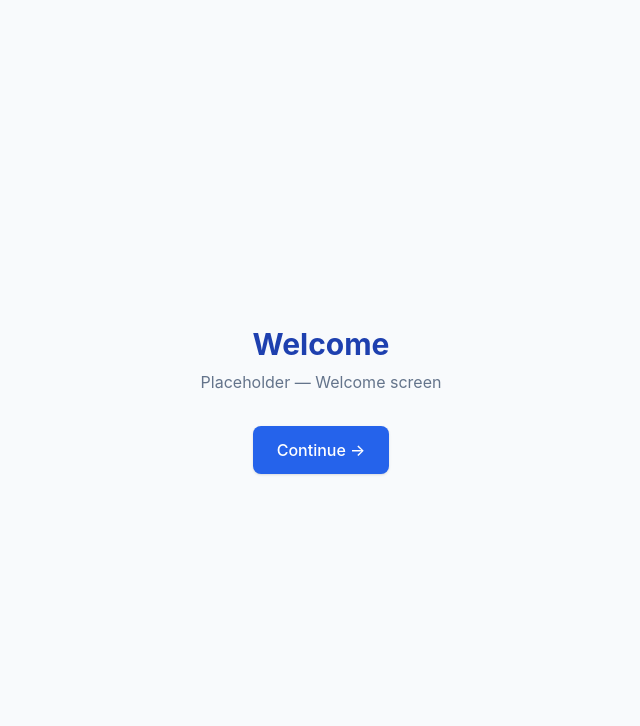
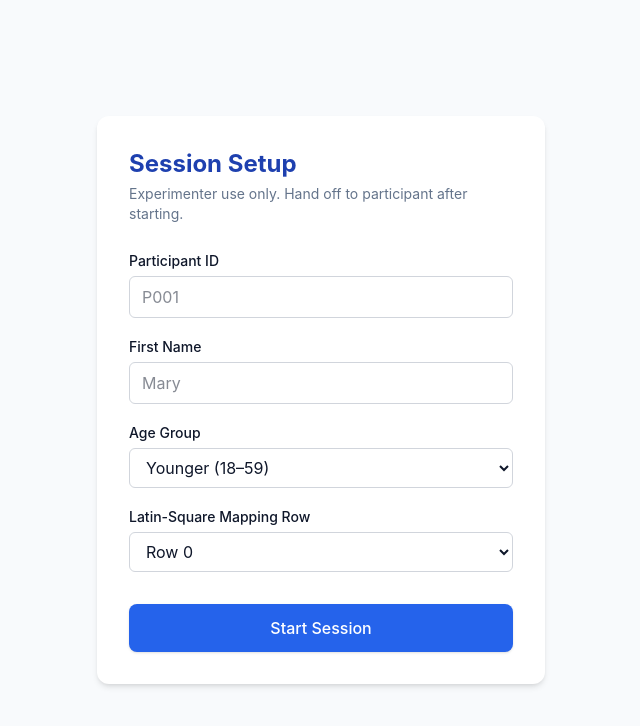
Before and after one commit to EmonRezaBD/MyChart-Lite, a React (Vite) app in the folder client/: page /setup in a window 1280 px wide. Before the commit this address led to /welcome. Shown: the top 726 px of the page, without its empty margins (319-959 px from the left). Built offline with nearby package versions, Linux system fonts and the light colour scheme.

Commit message:
feat: add participant context and session setup screen

```diff
--- a/client/src/App.jsx
+++ b/client/src/App.jsx
@@ -1,8 +1,10 @@
 // client/src/App.jsx
-// Purpose: Root component. Defines the participant's flow as routes.
+// Purpose: Root component. Routes + guards.
 
 import { BrowserRouter, Routes, Route, Navigate } from "react-router-dom";
+import { useParticipant } from "./context/ParticipantContext";
 
+import Setup from "./pages/Setup";
 import Welcome from "./pages/Welcome";
 import QRSync from "./pages/QRSync";
 import Synced from "./pages/Synced";
@@ -12,25 +14,78 @@ import Trial from "./pages/Trial";
 import Complete from "./pages/Complete";
 
 /**
- * Participant flow:
- *   /welcome → /qr → /synced → /instructions → /practice → /trial → /complete
- *
- * Root path "/" redirects to /welcome.
- * Any unknown path also falls back to /welcome (defensive default).
+ * Guard: routes other than /setup require a participant in context.
+ * If no participant is set, redirect to /setup.
  */
+function RequireParticipant({ children }) {
+  const { participant } = useParticipant();
+  if (!participant) return <Navigate to="/setup" replace />;
+  return children;
+}
+
 function App() {
   return (
     <BrowserRouter>
       <Routes>
-        <Route path="/" element={<Navigate to="/welcome" replace />} />
-        <Route path="/welcome" element={<Welcome />} />
-        <Route path="/qr" element={<QRSync />} />
-        <Route path="/synced" element={<Synced />} />
-        <Route path="/instructions" element={<Instructions />} />
-        <Route path="/practice" element={<Practice />} />
-        <Route path="/trial" element={<Trial />} />
-        <Route path="/complete" element={<Complete />} />
-        <Route path="*" element={<Navigate to="/welcome" replace />} />
+        <Route path="/" element={<Navigate to="/setup" replace />} />
+        <Route path="/setup" element={<Setup />} />
+        <Route
+          path="/welcome"
+          element={
+            <RequireParticipant>
+              <Welcome />
+            </RequireParticipant>
+          }
+        />
+        <Route
+          path="/qr"
+          element={
+            <RequireParticipant>
+              <QRSync />
+            </RequireParticipant>
+          }
+        />
+        <Route
+          path="/synced"
+          element={
+            <RequireParticipant>
+              <Synced />
+            </RequireParticipant>
+          }
+        />
+        <Route
+          path="/instructions"
+          element={
+            <RequireParticipant>
+              <Instructions />
+            </RequireParticipant>
+          }
+        />
+        <Route
+          path="/practice"
+          element={
+            <RequireParticipant>
+              <Practice />
+            </RequireParticipant>
+          }
+        />
+        <Route
+          path="/trial"
+          element={
+            <RequireParticipant>
+              <Trial />
+            </RequireParticipant>
+          }
+        />
+        <Route
+          path="/complete"
+          element={
+            <RequireParticipant>
+              <Complete />
+            </RequireParticipant>
+          }
+        />
+        <Route path="*" element={<Navigate to="/setup" replace />} />
       </Routes>
     </BrowserRouter>
   );
--- /dev/null
+++ b/client/src/context/ParticipantContext.jsx
@@ -0,0 +1,23 @@
+// client/src/context/ParticipantContext.jsx
+// Purpose: Global state for the active participant. Set once at session start.
+
+import { createContext, useContext, useState } from "react";
+
+const ParticipantContext = createContext(null);
+
+export function ParticipantProvider({ children }) {
+  const [participant, setParticipant] = useState(null);
+
+  return (
+    <ParticipantContext.Provider value={{ participant, setParticipant }}>
+      {children}
+    </ParticipantContext.Provider>
+  );
+}
+
+export function useParticipant() {
+  const ctx = useContext(ParticipantContext);
+  if (!ctx)
+    throw new Error("useParticipant must be used inside ParticipantProvider");
+  return ctx;
+}
--- a/client/src/main.jsx
+++ b/client/src/main.jsx
@@ -1,6 +1,13 @@
-// This is main.jsx
+// client/src/main.jsx
+// Purpose: App entry point. Wraps everything in the participant context provider.
+
 import { createRoot } from "react-dom/client";
 import "./index.css";
 import App from "./App.jsx";
+import { ParticipantProvider } from "./context/ParticipantContext";
 
-createRoot(document.getElementById("root")).render(<App />);
+createRoot(document.getElementById("root")).render(
+  <ParticipantProvider>
+    <App />
+  </ParticipantProvider>,
+);
--- /dev/null
+++ b/client/src/pages/Setup.jsx
@@ -0,0 +1,104 @@
+// client/src/pages/Setup.jsx
+// Purpose: Experimenter enters participant ID, name, age group, mapping row
+// before handing the screen to the participant. Not seen by participants.
+
+import { useState } from "react";
+import { useNavigate } from "react-router-dom";
+import { useParticipant } from "../context/ParticipantContext";
+
+function Setup() {
+  const navigate = useNavigate();
+  const { setParticipant } = useParticipant();
+
+  const [pid, setPid] = useState("");
+  const [name, setName] = useState("");
+  const [ageGroup, setAgeGroup] = useState("younger");
+  const [mappingRow, setMappingRow] = useState(0);
+
+  const handleStart = (e) => {
+    e.preventDefault();
+    if (!pid.trim() || !name.trim()) return;
+    setParticipant({
+      pid: pid.trim(),
+      name: name.trim(),
+      ageGroup,
+      mappingRow: Number(mappingRow),
+      startedAt: Date.now(),
+    });
+    navigate("/welcome");
+  };
+
+  return (
+    <div className="flex min-h-screen items-center justify-center px-6">
+      <form
+        onSubmit={handleStart}
+        className="w-full max-w-md rounded-xl bg-white p-8 shadow-md"
+      >
+        <h1 className="text-2xl font-bold text-brand-700">Session Setup</h1>
+        <p className="mt-1 text-sm text-ink-muted">
+          Experimenter use only. Hand off to participant after starting.
+        </p>
+
+        <label className="mt-6 block">
+          <span className="text-sm font-medium">Participant ID</span>
+          <input
+            type="text"
+            value={pid}
+            onChange={(e) => setPid(e.target.value)}
+            placeholder="P001"
+            className="mt-1 w-full rounded-md border border-gray-300 px-3 py-2 focus:border-brand-500 focus:outline-none"
+            required
+          />
+        </label>
+
+        <label className="mt-4 block">
+          <span className="text-sm font-medium">First Name</span>
+          <input
+            type="text"
+            value={name}
+            onChange={(e) => setName(e.target.value)}
+            placeholder="Mary"
+            className="mt-1 w-full rounded-md border border-gray-300 px-3 py-2 focus:border-brand-500 focus:outline-none"
+            required
+          />
+        </label>
+
+        <label className="mt-4 block">
+          <span className="text-sm font-medium">Age Group</span>
+          <select
+            value={ageGroup}
+            onChange={(e) => setAgeGroup(e.target.value)}
+            className="mt-1 w-full rounded-md border border-gray-300 px-3 py-2 focus:border-brand-500 focus:outline-none"
+          >
+            <option value="younger">Younger (18–59)</option>
+            <option value="older">Older (60+)</option>
+          </select>
+        </label>
+
+        <label className="mt-4 block">
+          <span className="text-sm font-medium">Latin-Square Mapping Row</span>
+          <select
+            value={mappingRow}
+            onChange={(e) => setMappingRow(e.target.value)}
+            className="mt-1 w-full rounded-md border border-gray-300 px-3 py-2 focus:border-brand-500 focus:outline-none"
+          >
+            {[0, 1, 2, 3, 4, 5].map((row) => (
+              <option key={row} value={row}>
+                Row {row}
+              </option>
+            ))}
+          </select>
+        </label>
+
+        <button
+          type="submit"
+          className="mt-8 w-full rounded-lg bg-brand-500 px-6 py-3 text-white font-medium shadow-sm transition hover:bg-brand-600"
+        >
+          Start Session
+        </button>
+      </form>
+    </div>
+  );
+}
+
+export default Setup;
```
